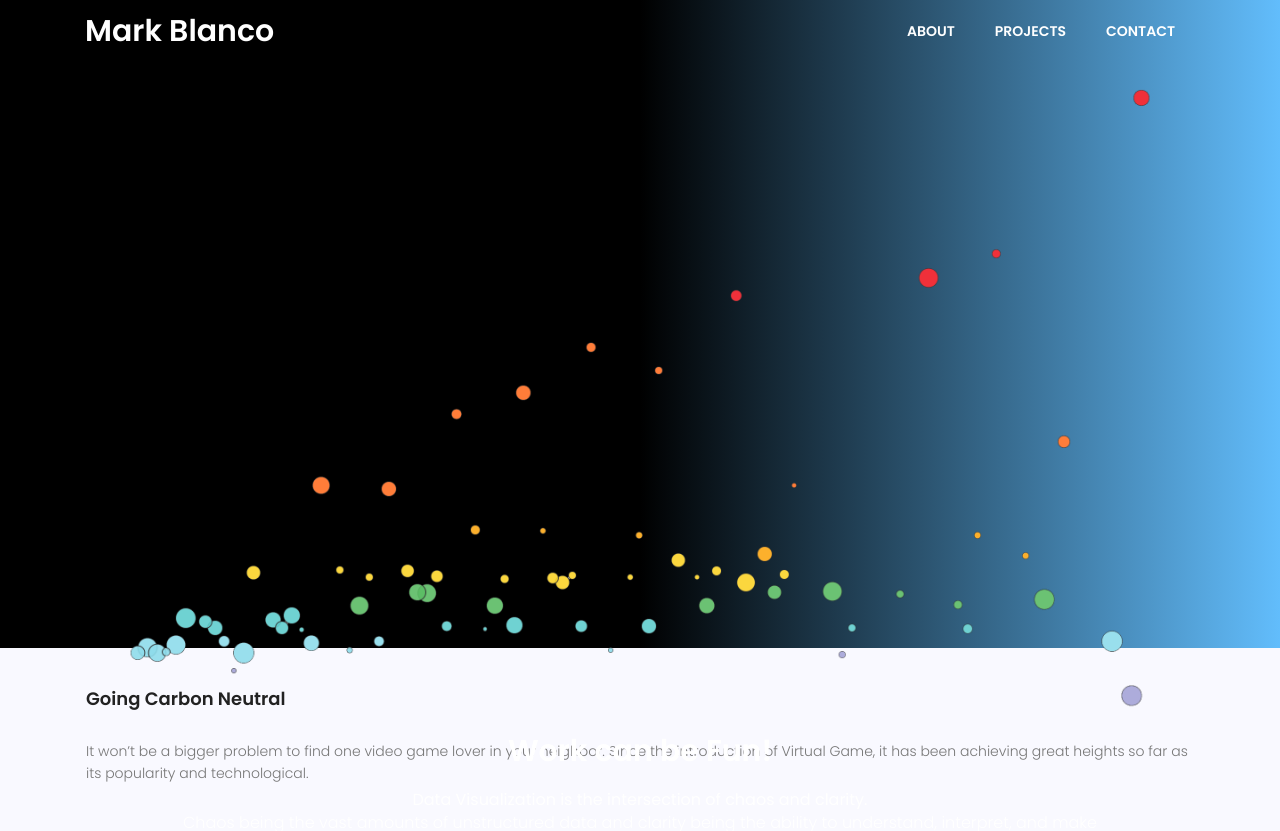
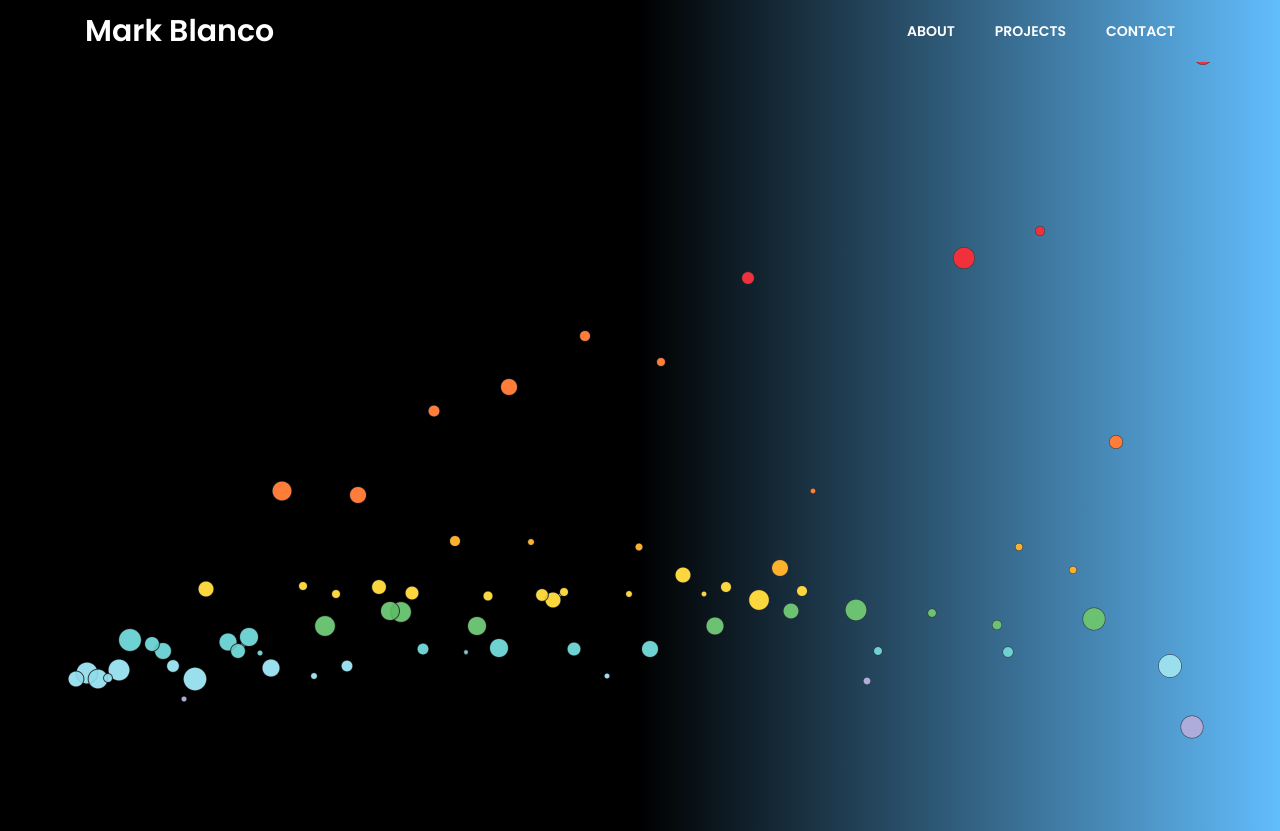
Before and after one commit to boombranco/boombranco.github.io, a Jekyll site: the page projects.html, which Jekyll copies as it is, in a window 1280 px wide. Shown: the top 831 px of the page. Built offline with Jekyll 4.4.1, drawn with Linux system fonts in a browser that asks for light colours; nearby versions of some CDN libraries; grey boxes are pictures that could not be loaded.

Commit message:
Moving around image

```diff
--- a/projects.html
+++ b/projects.html
@@ -32,6 +32,7 @@
 
     <!-- Start banner Area -->
     <section class="generic-banner relative">
+      <img class="img-fluid" src="img/Running Colors.png" alt="A visualization of bubbles.">
       <!-- Start Header Area -->
       <header class="default-header">
         <nav class="navbar navbar-expand-lg  navbar-light">
@@ -67,7 +68,6 @@
       <!-- End Header Area -->
       <div class="container">
         <div class="row height align-items-center justify-content-center">
-          <img class="img-fluid" src="img/Running Colors.png" alt="A visualization of bubbles.">
           <div class="col-lg-10">
             <div class="generic-banner-content">
               <h2 class="text-white">Work can be Fun!</h2>
```
